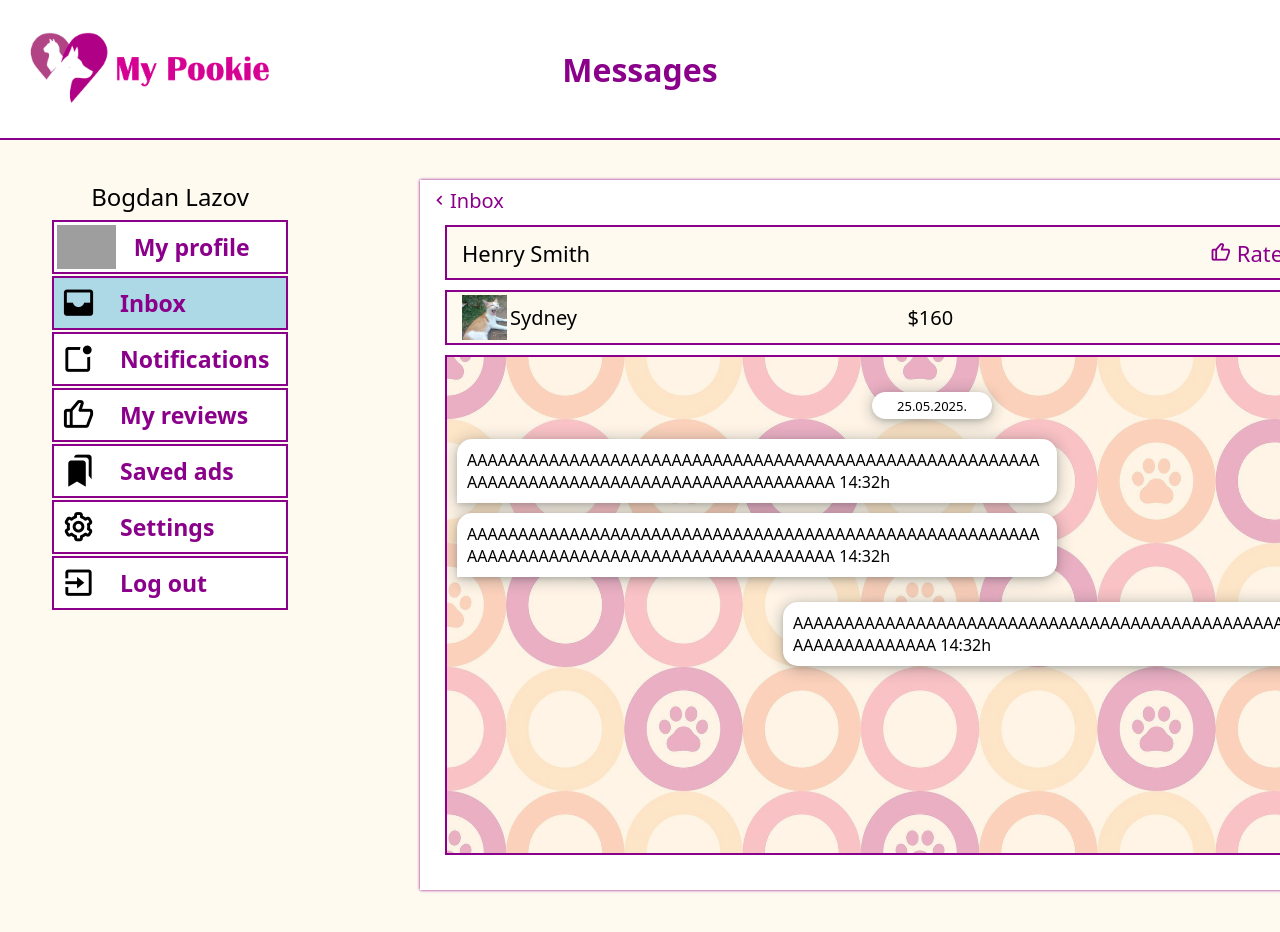
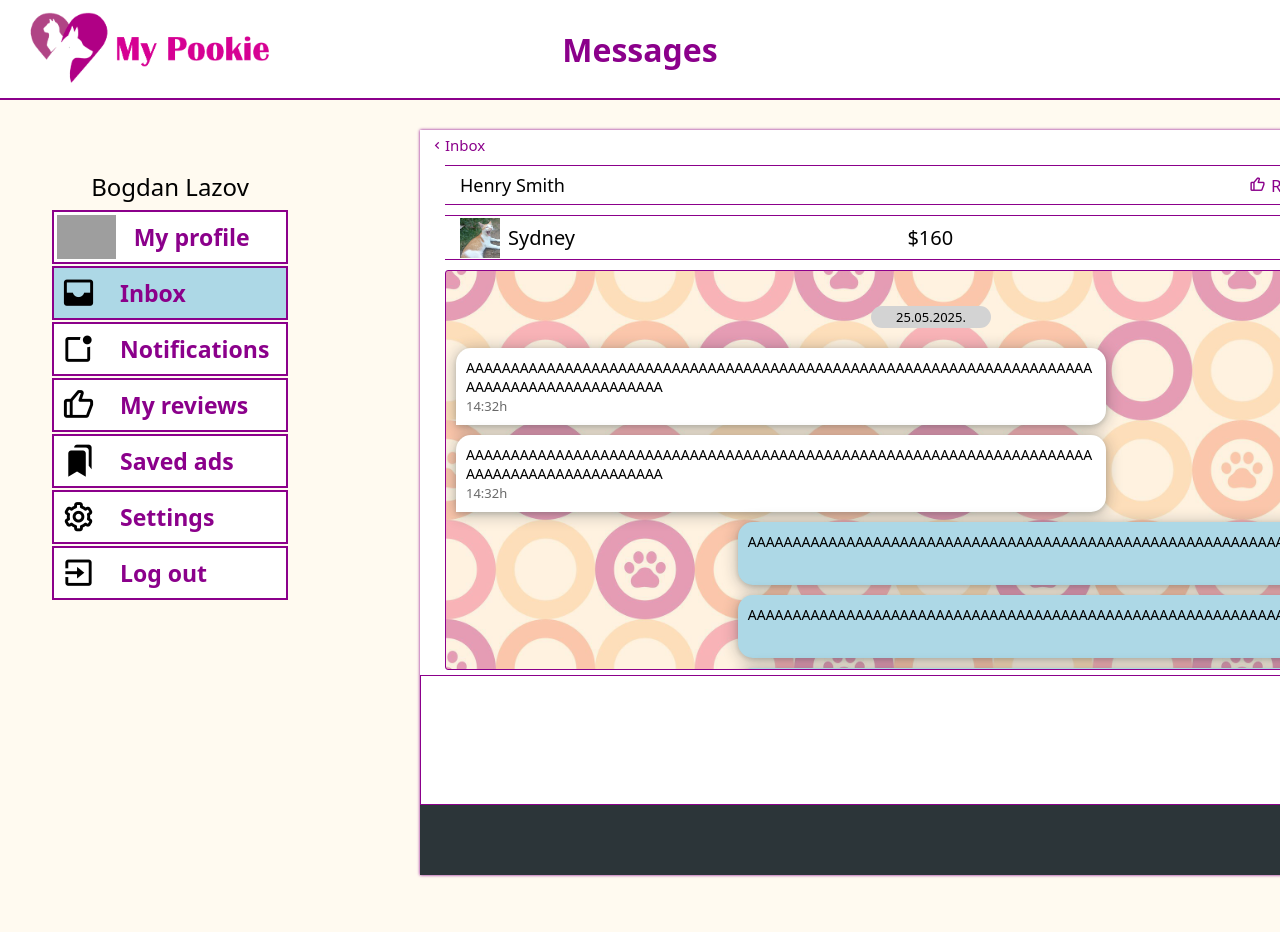
Before and after one commit to BogdanLzv/MyPookie, a plain HTML site: page Chat with a user page.html in a window 1280 px wide. Shown: the top 932 px of the page. Drawn offline with nearby package versions, Linux system fonts and the light colour scheme; grey boxes are pictures that could not be loaded.

Commit message:
Change positions of some divs, make header shorter on all pages and create text area for chat

```diff
--- a/CSS/main page style.css
+++ b/CSS/main page style.css
@@ -169,10 +169,10 @@ body {
   right: 100px;
 }
 
-#mainHeader {
+.mainHeader {
   background: white;
   width: 100%;
-  height: 140px;
+  height: 100px;
   border-bottom: 2px solid darkmagenta;
   position: fixed;
   top: 0px;
@@ -185,9 +185,10 @@ body {
   /* SearchBar form ˇˇˇˇˇˇ */
 
  #searchBarContainer {
-  height: inherit;
-  display: flex;
-  align-items: center;
+  height: fit-content;
+  display: flex;
+  flex-direction: column;
+  justify-content: center;
   width: 475px;
   position: relative;
   right: 90px;
@@ -245,7 +246,6 @@ body {
   width: 120px;
   font-size: 17px;
   color: darkmagenta;
-  position: absolute;
   top: 95px;
 }
 
@@ -258,7 +258,7 @@ body {
 
 #createAd {
   position: relative;
-  right: 90px;
+  right: 50px;
   width: 140px;
   height: 42px;
   background: darkorchid;
@@ -284,6 +284,7 @@ body {
 
 #menu {
   position: fixed;
+  top: 170px;
   left: 50px;
   width: 240px;
   height: 430px;
@@ -363,7 +364,7 @@ body {
   grid-template-columns: 50px 150px 800px;
   background: white;
   padding: 10px 15px 1.5px 0;
-  margin-top: 180px;
+  margin-top: 140px;
   box-shadow: darkmagenta 0px 0px 3px;
 }
 
@@ -807,7 +808,7 @@ header h1 {
   height: 100vh;
   width: 100vw;
   position: relative;
-  top: 140px;
+  margin-top: 140px;
   display: flex;
   flex-direction: column;
   justify-content: space-around;
@@ -974,7 +975,7 @@ header h1 {
 
 #adContainer {
   position: relative;
-  margin-top: 180px;
+  margin-top: 140px;
   left: 600px;
   display: grid;
   grid-template-rows: 250px 60px 190px;
@@ -1134,7 +1135,7 @@ header h1 {
   grid-template-columns: 150px 800px;
   background: white;
   padding: 10px 15px 1.5px 15px;
-  margin-top: 180px;
+  margin-top: 140px;
   box-shadow: darkmagenta 0px 0px 3px;
 }
 
@@ -1278,7 +1279,7 @@ header h1 {
 .messageContainer {
   width: 950px;
   height: 60px;
-  border: 2px solid darkmagenta;
+  border: 1px solid darkmagenta;
   margin: 5px auto;
   padding: 0 10px;
   display: flex;
@@ -1325,16 +1326,15 @@ header h1 {
   height: fit-content;
   width: 1000px;
   box-shadow: darkmagenta 0px 0px 3px;
-  padding: 0 0 30px 0;
-  position: relative;
-  margin-top: 180px;
+  position: relative;
+  margin-top: 130px;
   left: 420px;
   display: flex;
   flex-direction: column;
 }
 
 #returnToInbox {
-  height: 40px;
+  height: 30px;
   display: flex;
   align-items: center;
   justify-content: flex-start;
@@ -1342,16 +1342,16 @@ header h1 {
 }
 
 #returnToInbox i, #returnToInbox span {
-  font-size: 20px;
+  font-size: 15px;
   color: darkmagenta;
   font-weight: 500;
 }
 
 #rateUser {
-  background-color: floralwhite;
   width: 950px;
-  border: 2px solid darkmagenta;
-  height: 55px;
+  border-top: 1px solid darkmagenta;
+  border-bottom: 1px solid darkmagenta;
+  height: 40px;
   display: flex;
   justify-content: space-between;
   align-items: center;
@@ -1360,7 +1360,7 @@ header h1 {
 }
 
 .rate {
-  font-size: 22px;
+  font-size: 17px;
   color: darkmagenta;
 }
 
@@ -1370,10 +1370,10 @@ header h1 {
 }
 
 #chatInfo {
-  background-color: floralwhite;
   width: 950px;
-  border: 2px solid darkmagenta;
-  height: 55px;
+  border-top: 1px solid darkmagenta;
+  border-bottom: 1px solid darkmagenta;
+  height: 45px;
   display: flex;
   justify-content: space-between;
   align-items: center;
@@ -1389,30 +1389,34 @@ header h1 {
   width: 115px;
 }
 
+.chatName {
+  color: black;
+  font-size: 18px;
+  font-weight: 500;
+}
+
 #chatInfo i {
   margin-right: 5px;
 }
 
 #chatPicture {
-  height: 45px;
+  height: 40px;
 }
 
 #chat {
   width: 950px;
-  height: 500px;
-  border: 2px solid darkmagenta;
+  height: 400px;
+  border: 1px solid darkmagenta;
+  border-radius: 3px;
   margin: 5px auto;
   padding: 20px 10px 10px 10px;
   position: relative;
-}
-
-#chatBackgroundImage {
-  opacity: 0.4;
-  position: absolute;
-  left: 0;
-  top: 0;
-  width: 100%;
-  height: 100%;
+  overflow-x: hidden;
+  overflow-y: auto;
+  background-image: url("images/Pet paws.jpg");
+  background-size: contain;
+  background-color: rgba(255, 255, 255, 0.5);
+  background-blend-mode: lighten;
 }
 
 .chatDateContainer {
@@ -1422,11 +1426,10 @@ header h1 {
 }
 
 .chatDate {
-  height: 27px;
+  height: 22px;
   width: 120px;
   border-radius: 20px;
-  background-color:  white;
-  box-shadow: rgba(14, 30, 37, 0.12) 0px 2px 4px 0px, rgba(14, 30, 37, 0.32) 0px 2px 16px 0px;
+  background-color:  lightgray;
   margin: 0 auto;
   display: flex;
   align-items: center;
@@ -1442,7 +1445,6 @@ header h1 {
   width: 100%;
   display: flex;
   position: relative;
-  margin: 15px 0;
   flex-direction: column;
 }
 
@@ -1452,13 +1454,13 @@ header h1 {
   flex-direction: column;
   align-items: flex-end;
   position: relative;
-  margin: 15px 0;
 }
 
 .otherUsersMessage {
-  max-width: 600px;
+  max-width: 650px;
   height: fit-content;
   min-height: 50px;
+  font-size: 14px;
   padding: 10px;
   background-color: white;
   border-radius: 15px 15px 15px 0;
@@ -1470,11 +1472,12 @@ header h1 {
 }
 
 .myMessage {
-  max-width: 600px;
+  max-width: 650px;
   height: fit-content;
   min-height: 50px;
+  font-size: 14px;
   padding: 10px;
-  background-color: white;
+  background-color: lightblue;
   border-radius: 15px 15px 0 15px;
   box-shadow: rgba(14, 30, 37, 0.12) 0px 2px 4px 0px, rgba(14, 30, 37, 0.32) 0px 2px 16px 0px;
   display: inline;
@@ -1482,3 +1485,40 @@ header h1 {
   word-break: break-all;
   margin: 5px 0;
 }
+
+.myMessageTimeContainer {
+  text-align: end;
+  height: 24px;
+  display: flex;
+  align-items: center;
+  justify-content: flex-end;
+}
+
+.messageTime {
+  font-size: 13px;
+  color: dimgray;
+}
+
+.myMessageTimeContainer i {
+  color: #0066b2; /* Bayern blue */
+  font-size: 24px;
+}
+
+.writeAMessageContainer {
+  width: 100%;
+  height: 200px;
+  background-color: #2C3539;
+}
+
+.writeAMessageContainer textarea {
+  width: 950px;
+  height: 130px;
+  border: 1px solid darkmagenta;
+  background-color: white;
+  margin: 0 auto;
+  resize: none;
+}
+
+.writeAMessageContainer textarea::placeholder {
+
+}
--- a/Chat with a user page.html
+++ b/Chat with a user page.html
@@ -8,7 +8,7 @@
 
     <body>
 
-        <header id="mainHeader">
+        <header class="mainHeader">
             <img src="CSS/images/LOGO 1.png" id="chatLogo">
             <h1>Messages</h1>
         </header>
@@ -71,7 +71,7 @@
             </div>
 
             <div id="rateUser">
-                <span class="name">Henry Smith</span>
+                <span class="chatName">Henry Smith</span>
 
                 <div class="rate">
                     <i class='bx bx-like'></i><span>Rate this user</span>
@@ -79,7 +79,6 @@
             </div>
 
             <div id="chatInfo">
-
                 <div id="chatPictureAndName">
                     <img src="CSS/images/Ad pictures/yellow-cat-yawning-ground-yellow-cat-yawning-grou-337850506.jpg" id="chatPicture">
                     <span>Sydney</span>
@@ -88,36 +87,72 @@
                 <span>$160</span>
 
                 <span><i class='bx bxs-map-pin'></i>Harlem</span>
-
             </div>
 
             <div id="chat">
-                <img src="CSS/images/Pet paws.jpg" id="chatBackgroundImage">
                 <div class="chatDateContainer">
                     <div class="chatDate">
                         <span>25.05.2025.</span>
                     </div>
                 </div>
+
                 <div class="otherUsersMessageContainer">
                     <div class="otherUsersMessage">
                         <div class="chatMessageContainer">
                             <span>AAAAAAAAAAAAAAAAAAAAAAAAAAAAAAAAAAAAAAAAAAAAAAAAAAAAAAAAAAAAAAAAAAAAAAAAAAAAAAAAAAAAAAAAAAAA</span>
+                        </div>
+                        <div class="messageTimeContainer">
                             <span class="messageTime">14:32h</span>
                         </div>
                     </div>
                     <div class="otherUsersMessage">
                         <div class="chatMessageContainer">
                             <span>AAAAAAAAAAAAAAAAAAAAAAAAAAAAAAAAAAAAAAAAAAAAAAAAAAAAAAAAAAAAAAAAAAAAAAAAAAAAAAAAAAAAAAAAAAAA</span>
+                        </div>
+                        <div class="otherUsersMessageTimeContainer">
                             <span class="messageTime">14:32h</span>
                         </div>
                     </div>
                 </div>
+
                 <div class="myMessageContainer">
                     <div class="myMessage">
                         <span>AAAAAAAAAAAAAAAAAAAAAAAAAAAAAAAAAAAAAAAAAAAAAAAAAAAAAAAAAAAAAAAAAAAAAA</span>
-                        <span class="messageTime">14:32h</span>
+                        <div class="myMessageTimeContainer">
+                            <span class="messageTime">14:32h</span><i class='bx bx-check-double'></i>
+                        </div>
+                    </div>
+                    <div class="myMessage">
+                        <span>AAAAAAAAAAAAAAAAAAAAAAAAAAAAAAAAAAAAAAAAAAAAAAAAAAAAAAAAAAAAAAAAAAAAAA</span>
+                        <div class="myMessageTimeContainer">
+                            <span class="messageTime">14:32h</span><i class='bx bx-check-double'></i>
+                        </div>
+                    </div>
+                    <div class="myMessage">
+                        <span>AAAAAAAAAAAAAAAAAAAAAAAAAAAAAAAAAAAAAAAAAAAAAAAAAAAAAAAAAAAAAAAAAAAAAA</span>
+                        <div class="myMessageTimeContainer">
+                            <span class="messageTime">14:32h</span><i class='bx bx-check-double'></i>
+                        </div>
                     </div>
                 </div>
+
+                <div class="otherUsersMessageContainer">
+                    <div class="otherUsersMessage">
+                        <div class="chatMessageContainer">
+                            <span>AAAAAAAAAAAAAAAAAAAAAAAAAAAAAAAAAAAAAAAAAAAAAAAAAAAAAAAAAAAAAAAAAAAAAAAAAAAAAAAAAAAAAAAAAAAA</span>
+                        </div>
+                        <div class="messageTimeContainer">
+                            <span class="messageTime">14:32h</span>
+                        </div>
+                    </div>
+                </div>
+            </div>
+
+            <div class="writeAMessageContainer">
+
+                <textarea placeholder="Write your message HERE">
+
+                </textarea>
 
             </div>
 
```
Also changed, not shown: Ad page.html (+1 -1 lines), Chat page.html (+1 -1 lines), Create ad page.html (+1 -1 lines), My ad page.html (+1 -1 lines), My profile page.html (+1 -1 lines), main page.html (+1 -1 lines).
